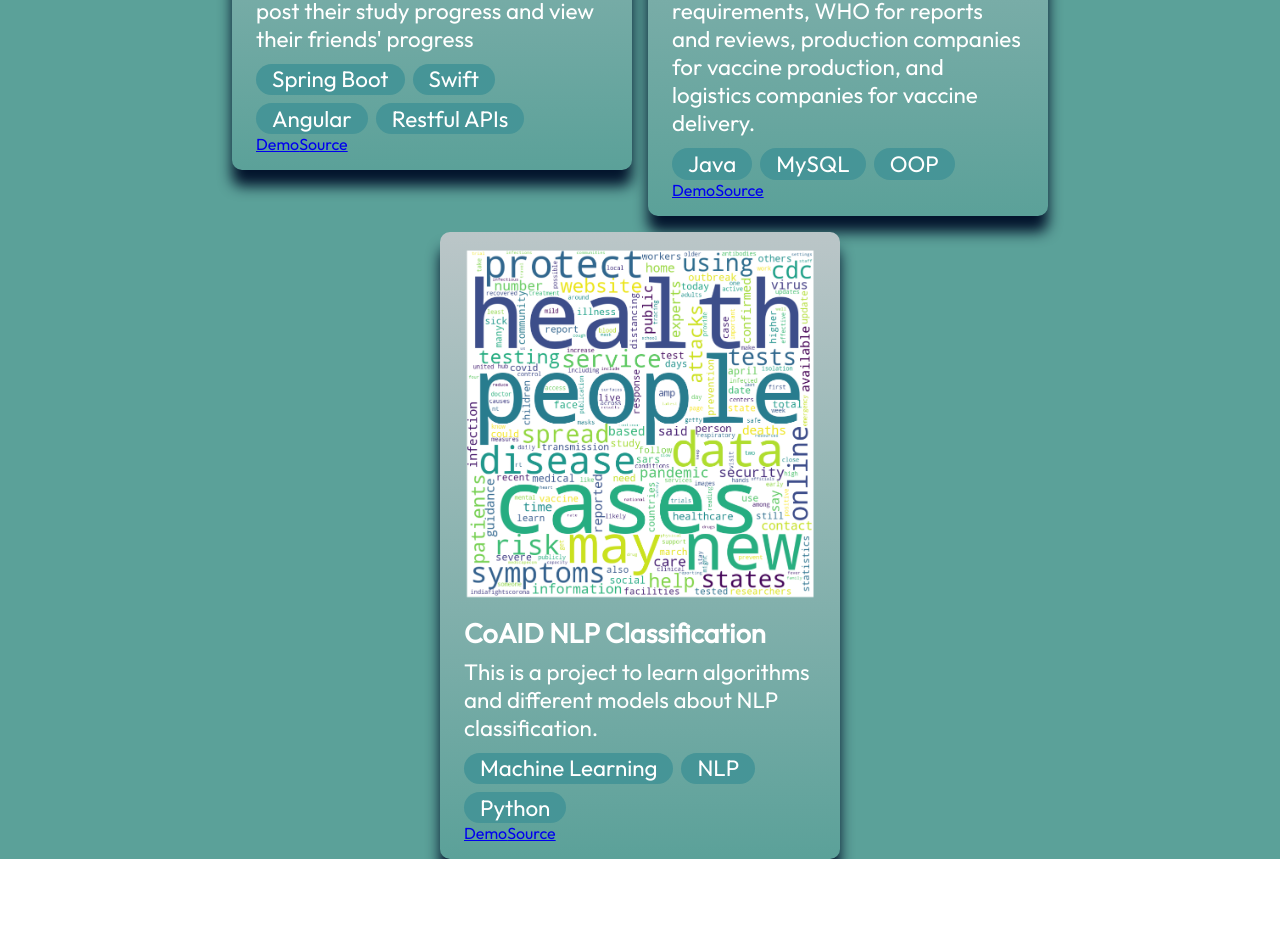
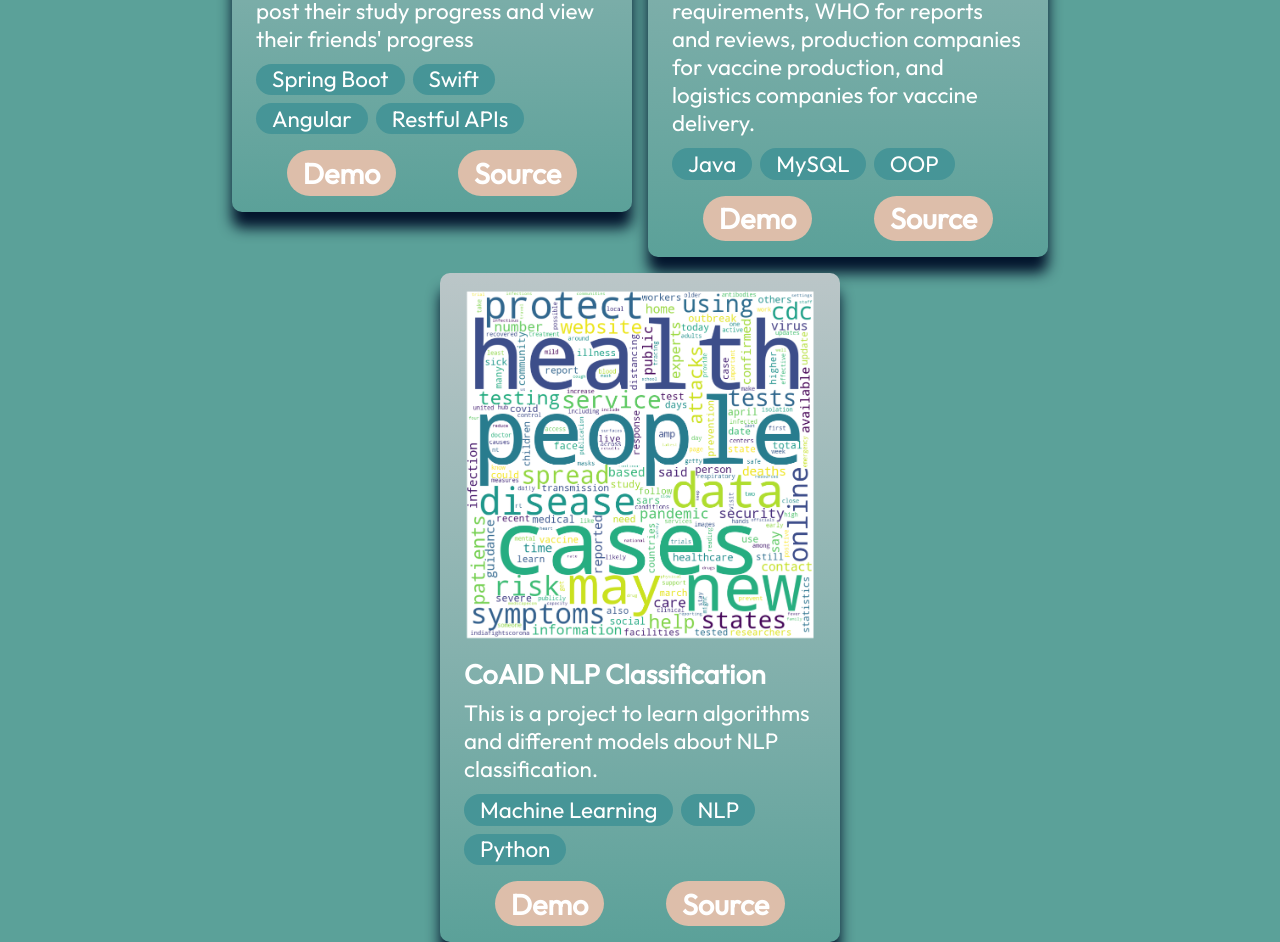
Before and after one commit to XiaoyangJin/Portfolio_React_JS, a React (Vite) app in the folder portfolio-xiaoyang/: page / in a window 1280 px wide. Shown: the part 2577-3519 px from the top of the page. Before the commit the page ends 3436 px from the top, so only its background shows below. Built offline with nearby package versions, Linux system fonts and the light colour scheme.

Commit message:
Make link looks like button

```diff
--- a/portfolio-xiaoyang/src/components/Projects/ProjectCard.module.css
+++ b/portfolio-xiaoyang/src/components/Projects/ProjectCard.module.css
@@ -48,3 +48,25 @@
     background-color: var(--color-dark);
     padding: 0.1rem 1rem;
 }
+
+.links {
+    width: 100%;
+
+    margin-top: 1rem;
+    display: flex;
+    justify-content: space-around;
+}
+
+.link {
+    text-decoration: none;
+
+    color: var(--color-text);
+
+    font-size: 1.8rem;
+    font-weight: 600;
+
+    border-radius: 100px;
+    background-color: var(--color-primary);
+
+    padding: 0.3rem 1rem;
+}
```
